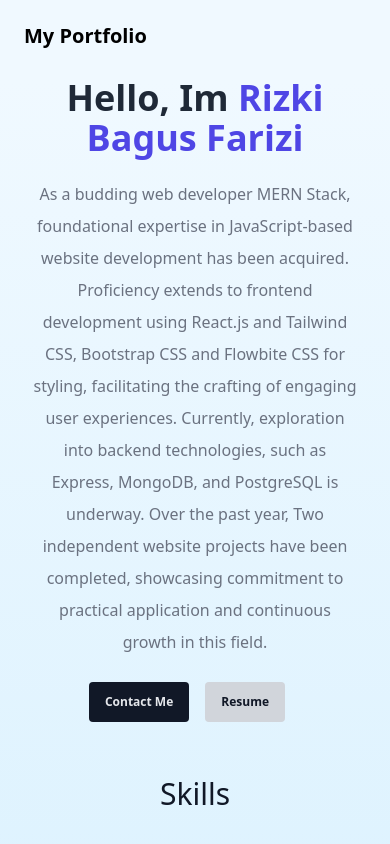
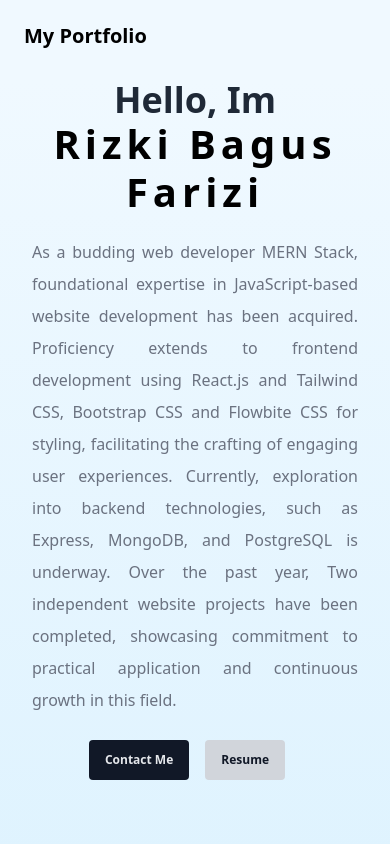
Before and after one commit to Enighander/my-portfolio, a React (Vite) app: page /homepage in a window 390 px wide. Shown: the top 844 px of the page. Built offline with nearby package versions, Linux system fonts and the light colour scheme.

Commit message:
add glitch animate in my name

```diff
--- a/src/pages/contacts/contatcs.jsx
+++ b/src/pages/contacts/contatcs.jsx
@@ -32,7 +32,7 @@ const Contacts = () => {
       <div className="grid grid-cols-5 grid-rows-8 gap-4">
         <div className="col-span-3 row-span-5 col-start-2 row-start-2">
           <div>
-            <h1 className="sm:text-3xl text-2xl flex justify-center font-medium title-font font-boldmb-4 text-gray-900">
+            <h1 className="sm:mb-10 sm:text-3xl text-2xl flex justify-center font-medium title-font font-boldmb-4 text-gray-900">
               Contact Me
             </h1>
           </div>
--- /dev/null
+++ b/src/pages/homepage/homepage.css
@@ -0,0 +1,205 @@
+.glitch {
+   position: relative;
+   font-size: 40px;
+   font-weight: 700;
+   line-height: 1.2;
+   color: #000000;
+   letter-spacing: 5px;
+   z-index: 1;
+}
+
+.glitch:before {
+   content: attr(data-glitch);
+   position: absolute;
+   top: 0;
+   left: -2px;
+   width: 100%;
+   color: #000000;
+   overflow: hidden;
+   clip: rect(0, 900px, 0, 0);
+   animation: noise-before 3s infinite linear alternate-reverse;
+}
+
+.glitch:after {
+   content: attr(data-glitch);
+   position: absolute;
+   top: 0;
+   left: 2px;
+   width: 100%;
+   color: #000000;
+   overflow: hidden;
+   clip: rect(0, 900px, 0, 0);
+   animation: noise-after 2s infinite linear alternate-reverse;
+}
+
+@keyframes noise-before {
+   0% {
+      clip: rect(61px, 9999px, 52px, 0);
+   }
+
+   5% {
+      clip: rect(33px, 9999px, 144px, 0);
+   }
+
+   10% {
+      clip: rect(121px, 9999px, 115px, 0);
+   }
+
+   15% {
+      clip: rect(144px, 9999px, 162px, 0);
+   }
+
+   20% {
+      clip: rect(62px, 9999px, 180px, 0);
+   }
+
+   25% {
+      clip: rect(34px, 9999px, 42px, 0);
+   }
+
+   30% {
+      clip: rect(147px, 9999px, 179px, 0);
+   }
+
+   35% {
+      clip: rect(99px, 9999px, 63px, 0);
+   }
+
+   40% {
+      clip: rect(188px, 9999px, 122px, 0);
+   }
+
+   45% {
+      clip: rect(154px, 9999px, 14px, 0);
+   }
+
+   50% {
+      clip: rect(63px, 9999px, 37px, 0);
+   }
+
+   55% {
+      clip: rect(161px, 9999px, 147px, 0);
+   }
+
+   60% {
+      clip: rect(109px, 9999px, 175px, 0);
+   }
+
+   65% {
+      clip: rect(157px, 9999px, 88px, 0);
+   }
+
+   70% {
+      clip: rect(173px, 9999px, 131px, 0);
+   }
+
+   75% {
+      clip: rect(62px, 9999px, 70px, 0);
+   }
+
+   80% {
+      clip: rect(24px, 9999px, 153px, 0);
+   }
+
+   85% {
+      clip: rect(138px, 9999px, 40px, 0);
+   }
+
+   90% {
+      clip: rect(79px, 9999px, 136px, 0);
+   }
+
+   95% {
+      clip: rect(25px, 9999px, 34px, 0);
+   }
+
+   100% {
+      clip: rect(173px, 9999px, 166px, 0);
+   }
+}
+
+@keyframes noise-after {
+   0% {
+      clip: rect(26px, 9999px, 33px, 0);
+   }
+
+   5% {
+      clip: rect(140px, 9999px, 198px, 0);
+   }
+
+   10% {
+      clip: rect(184px, 9999px, 89px, 0);
+   }
+
+   15% {
+      clip: rect(121px, 9999px, 6px, 0);
+   }
+
+   20% {
+      clip: rect(181px, 9999px, 99px, 0);
+   }
+
+   25% {
+      clip: rect(154px, 9999px, 133px, 0);
+   }
+
+   30% {
+      clip: rect(134px, 9999px, 169px, 0);
+   }
+
+   35% {
+      clip: rect(26px, 9999px, 187px, 0);
+   }
+
+   40% {
+      clip: rect(147px, 9999px, 137px, 0);
+   }
+
+   45% {
+      clip: rect(31px, 9999px, 52px, 0);
+   }
+
+   50% {
+      clip: rect(191px, 9999px, 109px, 0);
+   }
+
+   55% {
+      clip: rect(74px, 9999px, 54px, 0);
+   }
+
+   60% {
+      clip: rect(145px, 9999px, 75px, 0);
+   }
+
+   65% {
+      clip: rect(153px, 9999px, 198px, 0);
+   }
+
+   70% {
+      clip: rect(99px, 9999px, 136px, 0);
+   }
+
+   75% {
+      clip: rect(118px, 9999px, 192px, 0);
+   }
+
+   80% {
+      clip: rect(1px, 9999px, 83px, 0);
+   }
+
+   85% {
+      clip: rect(145px, 9999px, 98px, 0);
+   }
+
+   90% {
+      clip: rect(121px, 9999px, 154px, 0);
+   }
+
+   95% {
+      clip: rect(156px, 9999px, 44px, 0);
+   }
+
+   100% {
+      clip: rect(67px, 9999px, 122px, 0);
+   }
+}
--- a/src/pages/homepage/homepage.jsx
+++ b/src/pages/homepage/homepage.jsx
@@ -1,32 +1,53 @@
-import React from "react";
+import React, { useState } from "react";
+import { Transition } from "@headlessui/react";
 import Navbar from "../../components/navbar/navbar";
 import Skills from "../skills/skills";
 import Projects from "../projects/projects";
 import Contacts from "../contacts/contatcs";
 import bg8bit from "../../assets/8bit-wallpaper.jpg";
+import "../homepage/homepage.css";
 
 const Homepage = () => {
+  const [isShowing] = useState(true);
   return (
     <div className="mt-20">
       <div className="bg-gradient-to-b from-sky-50 via-sky-200 to-sky-300">
         <Navbar />
         <div className="flex" style={{ height: "600px" }}>
-          <div className="flex items-center text-center lg:text-left px-8 md:px-12 lg:w-1/2">
+          <div className="flex sm:mb-auto sm:mt-auto items-center text-center lg:text-left px-8 md:px-12 lg:w-1/2">
             <div>
-              <h2 className="text-4xl font-semibold text-gray-800 md:text-4xl sm:mt-10">
-                Hello, Im <span className="text-indigo-600"> Rizki Bagus Farizi</span>
+              <Transition appear={true} show={isShowing}>
+                <Transition.Child
+                  enter="transition-opacity duration-1000"
+                  enterFrom="opacity-0"
+                  enterTo="opacity-100"
+                >
+                  <h2 className="text-4xl font-semibold text-gray-800 md:text-4xl">
+                    Hello, Im
                   </h2>
-              <p className="mt-5 text-base/loose text-gray-500 md:text-base/loose lg:text-lg">
-                As a budding web developer MERN Stack, foundational expertise in
-                JavaScript-based website development has been acquired.
-                Proficiency extends to frontend development using React.js and
-                Tailwind CSS, Bootstrap CSS and Flowbite CSS for styling, facilitating
-                the crafting of engaging user experiences. Currently,
-                exploration into backend technologies, such as Express, MongoDB,
-                and PostgreSQL is underway. Over the past year, Two
-                independent website projects have been completed, showcasing
-                commitment to practical application and continuous growth in
-                this field.
+                    <p
+                      data-glitch="Rizki Bagus Farizi"
+                      className="glitch"
+                    >
+                      Rizki Bagus Farizi
+                    </p>
+                </Transition.Child>
+                <Transition.Child
+                  enter="transition-opacity duration-1000"
+                  enterFrom="opacity-0"
+                  enterTo="opacity-100"
+                >
+                  <p className="mt-5 text-base/loose text-justify text-gray-500 md:text-base/loose lg:text-lg">
+                    As a budding web developer MERN Stack, foundational
+                    expertise in JavaScript-based website development has been
+                    acquired. Proficiency extends to frontend development using
+                    React.js and Tailwind CSS, Bootstrap CSS and Flowbite CSS
+                    for styling, facilitating the crafting of engaging user
+                    experiences. Currently, exploration into backend
+                    technologies, such as Express, MongoDB, and PostgreSQL is
+                    underway. Over the past year, Two independent website
+                    projects have been completed, showcasing commitment to
+                    practical application and continuous growth in this field.
                   </p>
                   <div className="flex justify-center lg:justify-start mt-6">
                     <a
@@ -42,14 +63,16 @@ const Homepage = () => {
                       Resume
                     </a>
                   </div>
+                </Transition.Child>
+              </Transition>
             </div>
           </div>
           <div
             className="hidden lg:block lg:w-1/2"
-            style={{ clipPath: "polygon(10% 0, 100% 0%, 100% 100%, 0 100%)" }}
+            style={{ clipPath: "polygon(23% 0%, 100% 0%, 100% 100%, 0% 100%)" }}
           >
             <div className="h-full w-full">
-              <img src={bg8bit} className="h-full"/>
+              <img src={bg8bit} className="h-full" />
               <div className="h-full bg-black opacity-25"></div>
             </div>
           </div>
--- a/src/pages/projects/projects.jsx
+++ b/src/pages/projects/projects.jsx
@@ -69,7 +69,7 @@ const Projects = () => {
     <div>
       <div className="flex justify-center">
         <h1
-          className="sm:mb-10 sm:text-3xl lg:mb-0 text-2xl font-medium title-font font-bold mb-4 text-gray-900"
+          className="sm:mb-5 sm:text-3xl text-2xl font-medium title-font font-bold text-gray-900"
           id="projects"
         >
           Projects
--- a/src/pages/skills/skills.jsx
+++ b/src/pages/skills/skills.jsx
@@ -136,18 +136,18 @@ const skillsData = [
 
 const Skills = () => {
   return (
-    <div>
+    <div className="sm:mt-32">
       <section className="text-gray-600 body-font">
         <div className="container px-5 py-24 mx-auto">
-          <div className="flex flex-col text-center w-full mb-20">
+          <div className="flex flex-col text-center w-full">
             <h1
-              className="sm:text-3xl text-2xl font-medium title-font font-bold mb-4 text-gray-900"
+              className="sm:mb-10 sm:text-3xl text-2xl font-medium title-font font-bold text-gray-900"
               id="skills"
             >
               Skills
             </h1>
           </div>
-          <div className="flex flex-wrap -m-4">
+          <div className="flex flex-wrap">
             {skillsData.map((skill) => (
               <SkillCard key={skill.id} skill={skill} />
             ))}
```
Lines whose indentation alone changed are shown as unchanged.
